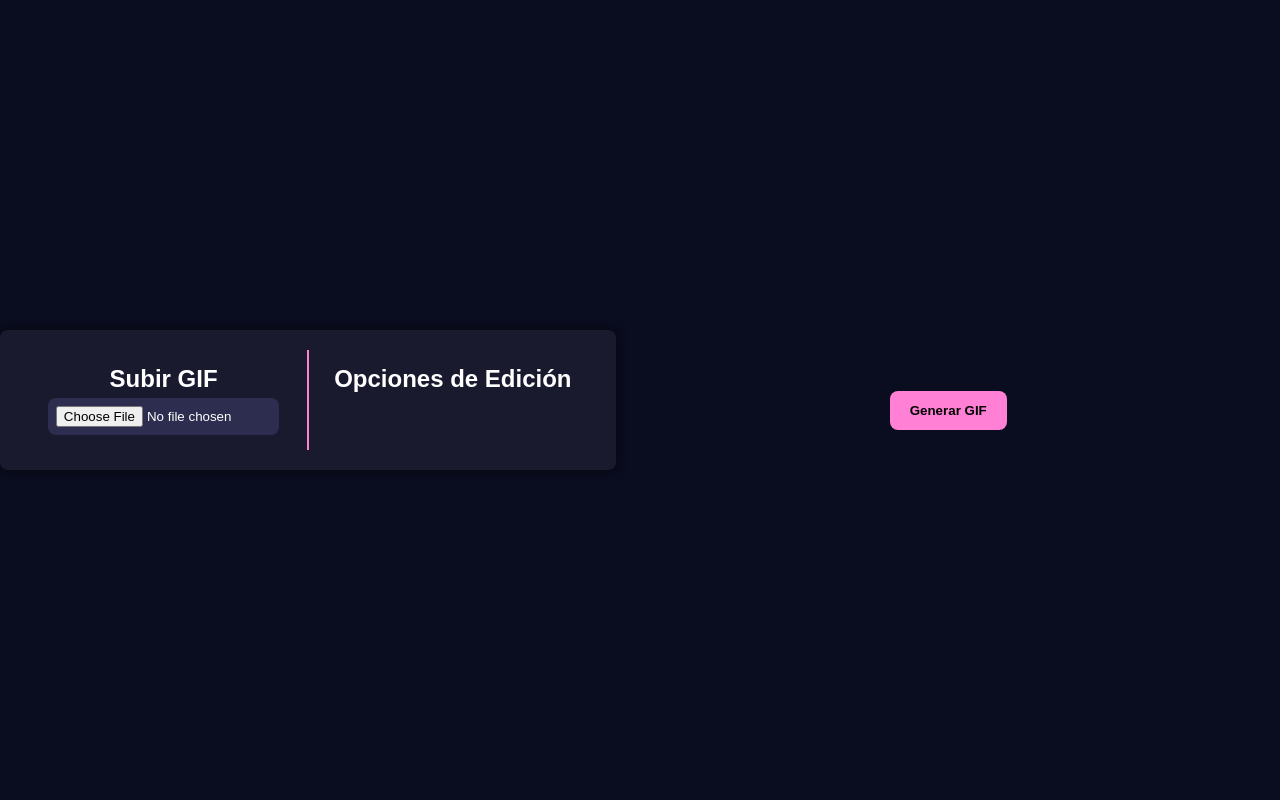
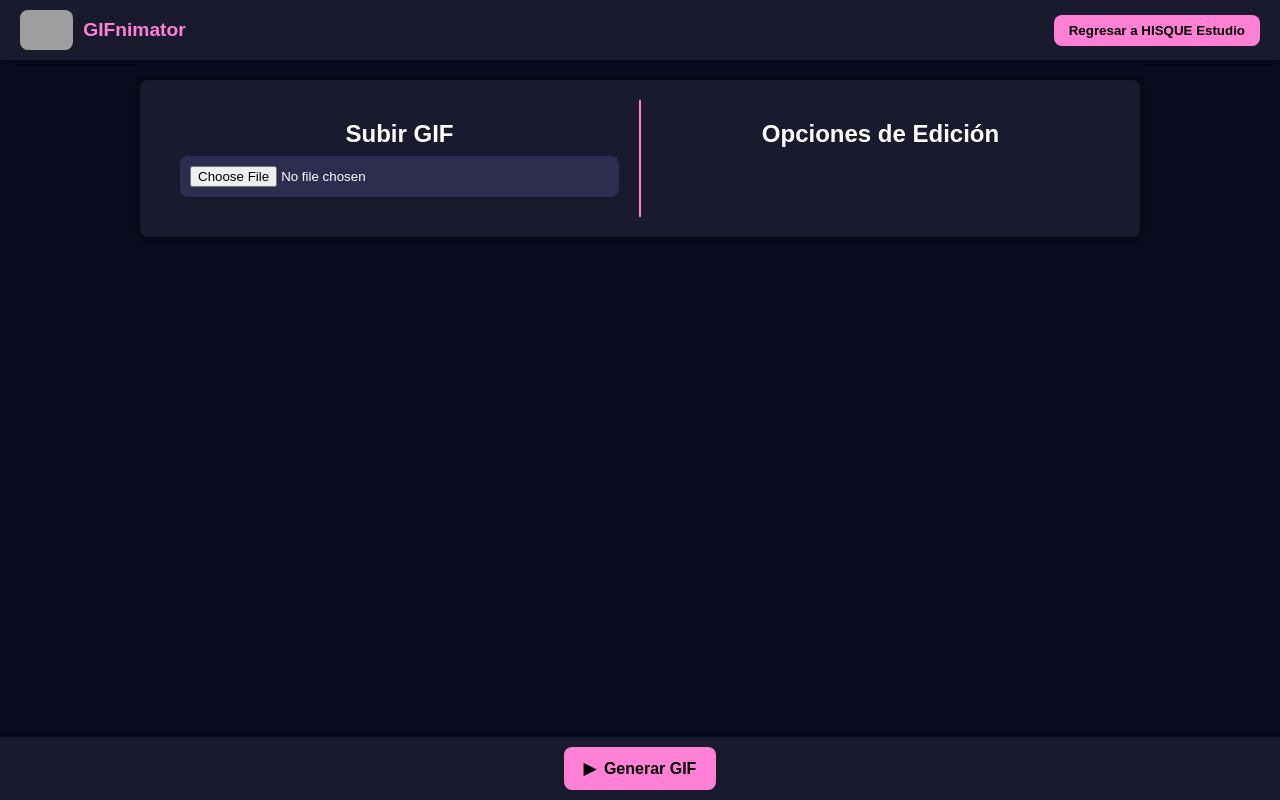
Before and after one commit to juantomoo/GIFnimator, a website: page public/index.html in a window 1280 px wide. Drawn offline with Linux system fonts and the light colour scheme; no server answers; grey boxes are pictures that could not be loaded.

Commit message:
Con interfaz HISQUE mejorada. Pendiente la pantalla de descarga

```diff
--- a/public/index.html
+++ b/public/index.html
@@ -3,10 +3,12 @@
 <head>
   <meta charset="UTF-8">
   <meta name="viewport" content="width=device-width, initial-scale=1.0">
-    <title>GIFnimator Web</title>
+  <title>GIFnimator Web por HISQUE Estudio</title>
   <link rel="stylesheet" href="styles.css">
   <script>
+    // ========================================
     // Función para subir el GIF
+    // ========================================
     function uploadGIF(event) {
       const file = event.target.files[0];
       if (!file) return;
@@ -37,7 +39,9 @@
         });
     }
 
-        // Función para cargar dinámicamente las preguntas desde el servidor
+    // ========================================
+    // Función para cargar dinámicamente preguntas
+    // ========================================
     function loadQuestions() {
       fetch("/questions")
         .then(response => response.json())
@@ -73,19 +77,38 @@
               container.appendChild(document.createElement("br"));
             }
           });
-                    // Agregar listeners para actualizar la previsualización avanzada
           addPreviewListeners();
         })
         .catch(err => console.error("Error al cargar preguntas:", err));
     }
 
-        // Función para actualizar la previsualización avanzada
+    // ========================================
+    // Previsualización avanzada con barra de progreso
+    // ========================================
     function updatePreview() {
       const gifFilePath = document.getElementById("gifFilePath").value;
-            const escala = document.getElementById("escala").value;
-            const estilo = document.getElementById("estilo").value;
+      const escala = document.getElementById("escala")?.value;
+      const estilo = document.getElementById("estilo")?.value;
       if (!gifFilePath) return;
-            // Mostrar la barra de progreso (si se implementa)
+
+      // Mostrar barra de progreso
+      document.getElementById("previewProgressContainer").style.display = "block";
+      document.getElementById("previewProgressBar").value = 0;
+      document.getElementById("progressPercentage").innerText = "0%";
+      document.getElementById("estimatedTime").innerText = "Calculando...";
+
+      let progress = 0;
+      let estimatedTime = 5; // Estimación inicial en segundos
+      const progressInterval = setInterval(() => {
+        if (progress < 95) {
+          progress += 5;
+          estimatedTime = Math.max(1, estimatedTime - 0.3);
+          document.getElementById("previewProgressBar").value = progress;
+          document.getElementById("progressPercentage").innerText = `${progress}%`;
+          document.getElementById("estimatedTime").innerText = `${Math.ceil(estimatedTime)}s restantes`;
+        }
+      }, 300);
+
       fetch("/preview", {
         method: "POST",
         headers: { "Content-Type": "application/json" },
@@ -93,33 +116,89 @@
       })
       .then(response => response.json())
       .then(data => {
-                const advPreview = document.getElementById("advancedPreview");
-                advPreview.src = data.preview;
-                advPreview.style.display = "block";
+        clearInterval(progressInterval);
+        document.getElementById("previewProgressBar").value = 100;
+        document.getElementById("progressPercentage").innerText = "100%";
+        document.getElementById("estimatedTime").innerText = "Completado";
+
+        setTimeout(() => {
+          document.getElementById("previewProgressContainer").style.display = "none";
+          document.getElementById("advancedPreview").src = data.preview;
+          document.getElementById("advancedPreview").style.display = "block";
           document.getElementById("advancedPreviewContainer").style.display = "block";
+        }, 500);
       })
-            .catch(err => console.error("Error en la previsualización:", err));
+      .catch(err => {
+        clearInterval(progressInterval);
+        document.getElementById("previewProgressContainer").style.display = "none";
+        console.error("Error en la previsualización:", err);
+      });
     }
 
-        // Agregar event listeners para actualizar la previsualización al cambiar opciones
+    // ========================================
+    // Listeners de cambios
+    // ========================================
     function addPreviewListeners() {
       const escalaElem = document.getElementById("escala");
       const estiloElem = document.getElementById("estilo");
-
-            if (escalaElem) {
-                escalaElem.addEventListener("change", updatePreview);
-            }
-            if (estiloElem) {
-                estiloElem.addEventListener("change", updatePreview);
-            }
+      if (escalaElem) escalaElem.addEventListener("change", updatePreview);
+      if (estiloElem) estiloElem.addEventListener("change", updatePreview);
     }
 
-        window.onload = loadQuestions;
+    // ========================================
+    // Detectar ruta y ajustar interfaz
+    // ========================================
+    document.addEventListener("DOMContentLoaded", () => {
+      const path = window.location.pathname;
+      // Cargar preguntas siempre, por si la pantalla principal las requiere
+      loadQuestions();
+
+      const bottomBtn = document.getElementById("bottomButton");
+      const bottomIcon = document.getElementById("bottomIcon");
+      const bottomText = document.getElementById("bottomText");
+
+      if (path.includes("/process")) {
+        // Estamos en /process -> Cambia el texto del botón a "Descargar GIF"
+        bottomIcon.textContent = "⬇";
+        bottomText.textContent = "Descargar GIF";
+
+        // Opcional: oculta el main-container si no quieres mostrar la UI original
+        // document.querySelector(".main-container").style.display = "none";
+
+        // Lógica del botón: descargar o redirigir
+        bottomBtn.onclick = () => {
+          window.location.href = "/download";
+        };
+      } else {
+        // Pantalla principal -> "Generar GIF"
+        bottomIcon.textContent = "▶";
+        bottomText.textContent = "Generar GIF";
+        // Lógica del botón: enviar formulario
+        bottomBtn.onclick = () => {
+          document.getElementById("gifForm").submit();
+        };
+      }
+    });
   </script>
 </head>
 <body>
+  <!-- Barra superior -->
+  <header class="top-bar">
+    <div class="logo-container">
+      <img
+        src="https://i0.wp.com/hisque.com.co/wp-content/uploads/2020/09/hisque-estudio%400.5x.png?fit=172%2C93&ssl=1"
+        alt="HISQUE Logo"
+        class="logo"
+      />
+      <span class="suite-title">GIFnimator</span>
+    </div>
+    <button class="back-button" onclick="window.location.href='https://hisque.com.co'">
+      Regresar a HISQUE Estudio
+    </button>
+  </header>
+
+  <!-- Contenido principal -->
   <div class="main-container">
-        <!-- Columna Izquierda: Subida y vista original -->
     <div class="left-column">
       <h2>Subir GIF</h2>
       <input type="file" id="gifFile" accept="image/gif" required onchange="uploadGIF(event)">
@@ -135,13 +214,18 @@
       </div>
     </div>
 
-        <!-- Columna Derecha: Opciones y previsualización avanzada -->
     <div class="right-column">
       <h2>Opciones de Edición</h2>
       <form action="/process" method="POST" id="gifForm" style="display: none;">
         <input type="hidden" name="gifFilePath" id="gifFilePath">
         <div id="dynamicQuestions"></div>
       </form>
+      <div id="previewProgressContainer" style="display: none;">
+        <p>Generando previsualización...</p>
+        <progress id="previewProgressBar" value="0" max="100"></progress>
+        <p id="progressPercentage">0%</p>
+        <p id="estimatedTime">Calculando...</p>
+      </div>
       <div id="advancedPreviewContainer" style="display: none;">
         <h3>Previsualización Avanzada</h3>
         <img id="advancedPreview">
@@ -149,9 +233,11 @@
     </div>
   </div>
 
-    <!-- Botón centrado para generar el GIF -->
-    <div class="button-container">
-        <button type="submit" form="gifForm">Generar GIF</button>
-    </div>
+  <!-- Barra inferior -->
+  <footer class="bottom-bar">
+    <button id="bottomButton" class="bottom-btn">
+      <span id="bottomIcon">▶</span> <span id="bottomText">Generar GIF</span>
+    </button>
+  </footer>
 </body>
 </html>
--- a/public/styles.css
+++ b/public/styles.css
@@ -23,43 +23,84 @@
 }
 
 html, body {
-    width: 100%;
-    height: 100%;
   background: var(--bg-color);
   color: var(--text-color);
   font-family: var(--font-family), sans-serif;
+  width: 100%;
+  height: 100%;
   overflow-x: hidden;
   display: flex;
-    justify-content: center;
-    align-items: center;
+  flex-direction: column;
 }
 
 /* ----------------------------------------------------------
-     CONTENEDOR PRINCIPAL EN DOS COLUMNAS
+ BARRA SUPERIOR
+----------------------------------------------------------- */
+.top-bar {
+  width: 100%;
+  background: var(--control-bg);
+  display: flex;
+  align-items: center;
+  justify-content: space-between;
+  padding: 10px 20px;
+  box-shadow: 0 2px 5px rgba(0,0,0,0.3);
+}
+
+.logo-container {
+  display: flex;
+  align-items: center;
+  gap: 10px;
+}
+
+.logo {
+  height: 40px;
+  border-radius: var(--border-radius);
+}
+
+.suite-title {
+  font-weight: bold;
+  font-size: 1.2rem;
+  color: var(--accent-color);
+}
+
+.back-button {
+  background: var(--accent-color);
+  color: black;
+  border: none;
+  padding: 8px 15px;
+  border-radius: var(--border-radius);
+  cursor: pointer;
+  font-weight: bold;
+  transition: background var(--transition-speed);
+}
+.back-button:hover {
+  background: var(--accent-color-2);
+}
+
+/* ----------------------------------------------------------
+ CONTENEDOR PRINCIPAL
 ----------------------------------------------------------- */
 .main-container {
   display: flex;
   flex-direction: row;
-    width: 90%;
-    max-width: 900px;
+  width: 80%;
+  max-width: 1000px;
   background: var(--control-bg);
   padding: 20px;
   border-radius: var(--border-radius);
   box-shadow: 0 0 10px rgba(0,0,0,0.5);
+  justify-content: space-between;
+  margin: 20px auto;
 }
 
-  /* ----------------------------------------------------------
-     COLUMNA IZQUIERDA - SUBIDA Y VISTA ORIGINAL
-  ----------------------------------------------------------- */
-  .left-column {
+.left-column, .right-column {
   flex: 1;
-    padding: 15px;
-    border-right: 2px solid var(--accent-color);
+  padding: 20px;
   text-align: center;
 }
 
-  .upload-section {
-    margin-bottom: 15px;
+.left-column {
+  border-right: 2px solid var(--accent-color);
 }
 
 #gifPreview {
@@ -71,12 +112,12 @@
 }
 
 /* ----------------------------------------------------------
-     COLUMNA DERECHA - OPCIONES Y VISTA PREVIA
+ OPCIONES - COLUMNA DERECHA
 ----------------------------------------------------------- */
 .right-column {
-    flex: 1;
-    padding: 15px;
-    text-align: center;
+  display: flex;
+  flex-direction: column;
+  align-items: center;
 }
 
 #advancedPreview {
@@ -87,9 +128,9 @@
 }
 
 select, input {
-    width: 90%;
-    padding: 8px;
-    margin-top: 5px;
+  width: 100%;
+  padding: 10px;
+  margin-top: 8px;
   border-radius: var(--border-radius);
   border: none;
   background: var(--control-hover);
@@ -97,15 +138,20 @@
 }
 
 /* ----------------------------------------------------------
-     BOTÓN DE PROCESO AL CENTRO
+ BARRA INFERIOR
 ----------------------------------------------------------- */
-  .button-container {
+.bottom-bar {
   width: 100%;
-    text-align: center;
-    margin-top: 20px;
+  background: var(--control-bg);
+  display: flex;
+  justify-content: center;
+  align-items: center;
+  padding: 10px 0;
+  margin-top: auto;
+  box-shadow: 0 -2px 5px rgba(0,0,0,0.3);
 }
 
-  button {
+.bottom-btn {
   background: var(--accent-color);
   color: black;
   padding: 12px 20px;
@@ -114,19 +160,23 @@
   cursor: pointer;
   font-weight: bold;
   transition: background var(--transition-speed);
+  display: flex;
+  align-items: center;
+  gap: 8px;
+  font-size: 16px;
 }
 
-  button:hover {
+.bottom-btn:hover {
   background: var(--accent-color-2);
 }
 
 /* ----------------------------------------------------------
-     RESPONSIVE
+ RESPONSIVE - MÓVILES
 ----------------------------------------------------------- */
-  @media (max-width: 700px) {
+@media (max-width: 768px) {
   .main-container {
     flex-direction: column;
-      align-items: center;
+    width: 95%;
   }
 
   .left-column, .right-column {
--- a/rescaler.js
+++ b/rescaler.js
@@ -116,7 +116,7 @@ const preguntasRescaler = {
     },
     web: {
         id: "escala",
-        label: "Escala (%)",
+        label: "Pixelizar (escalado porcentual)",
         type: "select",
         options: [
             { label: "100%", value: 100 },
```
Also changed, not shown: server.js (+7 -8 lines), 1 other file. Lines whose indentation alone changed are shown as unchanged.
